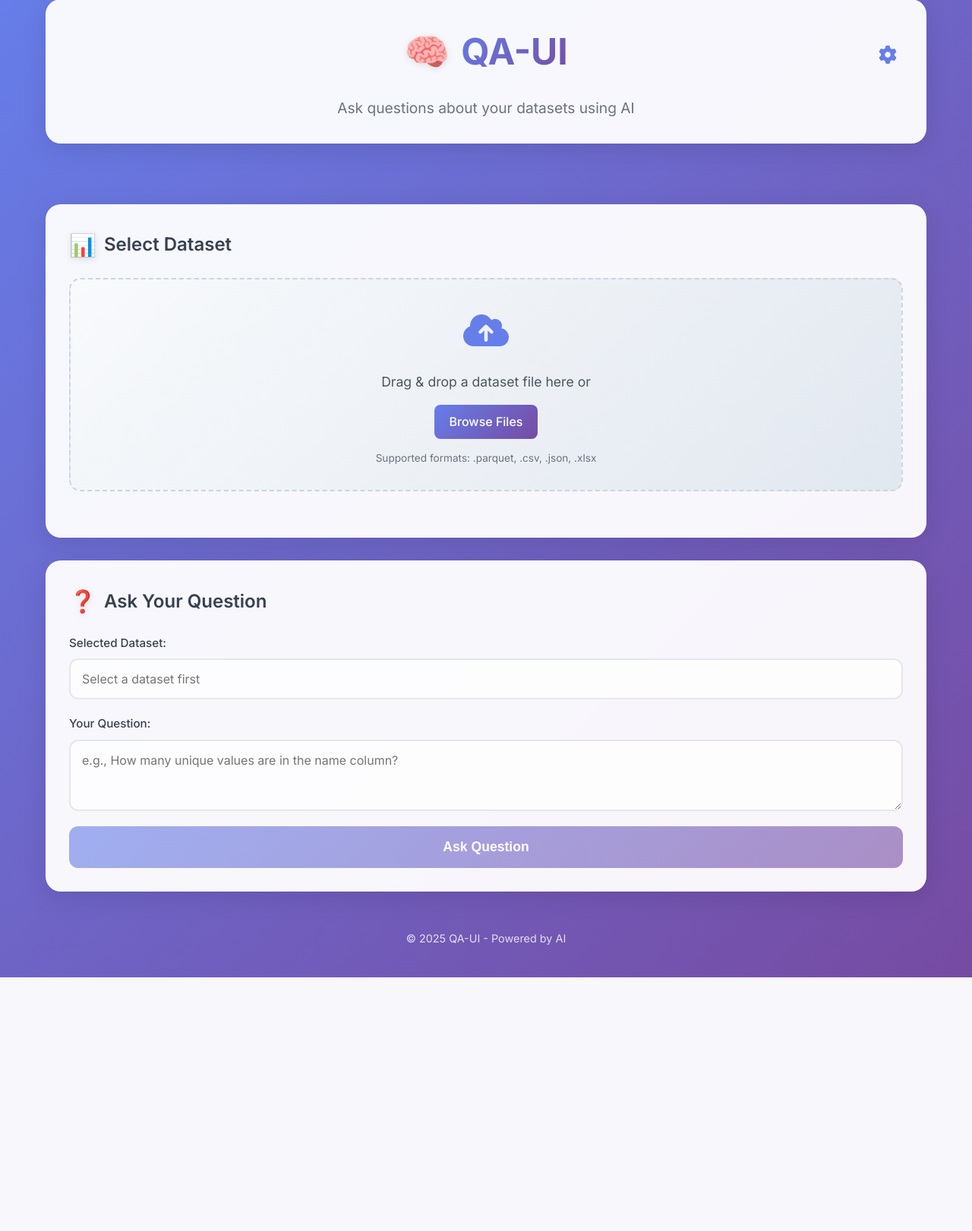
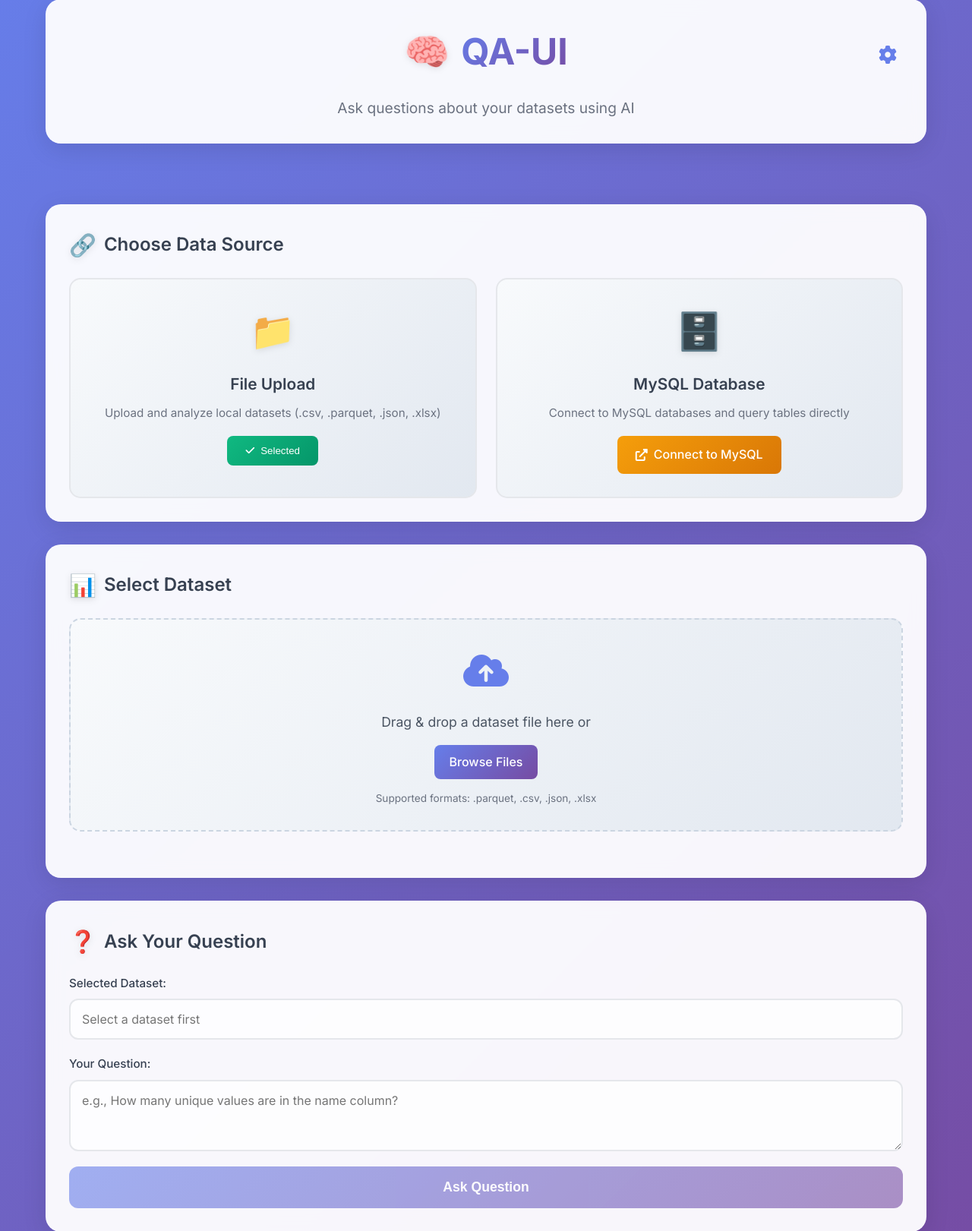
Before and after one commit to erdemire21/EasyQA, a FastAPI app: page / in a window 1280 px wide. Shown: the part 61-1682 px from the top of the page at 76% size. Before the commit the page ends 1348 px from the top, so only its background shows below. Run offline with FastAPI, Linux system fonts and the light colour scheme.

Commit message:
MYSQL Support Added

```diff
--- a/app.py
+++ b/app.py
@@ -13,6 +13,8 @@ from utilities.code_execution import capture_exec_output
 from utilities.code_processing import clean_pandas_code, modify_dataset_paths
 from utilities.data_loading import read_dataset
 from utilities.data_preprocessing import preprocess_dataset, save_preprocessed_dataset
+from utilities.mysql_handler import MySQLHandler
+from utilities.sql_agents import generate_sql_query
 from dotenv import load_dotenv, set_key
 from pathlib import Path
 
@@ -28,6 +30,11 @@ templates = Jinja2Templates(directory="templates")
 class QuestionRequest(BaseModel):
     question: str
     dataset: str
+
+class MySQLQuestionRequest(BaseModel):
+    question: str
+    database: str
+    table: str
 
 class QuestionResponse(BaseModel):
     answer: str
@@ -202,6 +209,11 @@ async def read_root(request: Request):
         "request": request,
         "datasets": datasets
     })
+
+@app.get("/mysql", response_class=HTMLResponse)
+async def mysql_page(request: Request):
+    """MySQL database connection and querying interface."""
+    return templates.TemplateResponse("mysql.html", {"request": request})
 
 @app.get("/api/datasets")
 async def get_datasets():
@@ -506,6 +518,121 @@ async def view_dataset(request: Request, dataset_name: str, page: int = 1, per_p
     except Exception as e:
         raise HTTPException(status_code=500, detail=f"Error viewing dataset: {str(e)}")
 
+# MySQL API Endpoints
+@app.get("/api/mysql/test-connection")
+async def test_mysql_connection():
+    """Test MySQL connection."""
+    try:
+        mysql_handler = MySQLHandler()
+        success, message = mysql_handler.test_connection()
+        return {"success": success, "message": message}
+    except Exception as e:
+        return {"success": False, "message": f"Connection test failed: {str(e)}"}
+
+@app.get("/api/mysql/databases")
+async def get_mysql_databases():
+    """Get list of available MySQL databases."""
+    try:
+        mysql_handler = MySQLHandler()
+        databases = mysql_handler.get_databases()
+        return {"success": True, "databases": databases}
+    except Exception as e:
+        return {"success": False, "message": str(e), "databases": []}
+
+@app.get("/api/mysql/tables/{database_name}")
+async def get_mysql_tables(database_name: str):
+    """Get list of tables in a specific database."""
+    try:
+        mysql_handler = MySQLHandler()
+        tables = mysql_handler.get_tables(database_name)
+        return {"success": True, "tables": tables}
+    except Exception as e:
+        return {"success": False, "message": str(e), "tables": []}
+
+@app.get("/api/mysql/schema/{database_name}/{table_name}")
+async def get_mysql_table_schema(database_name: str, table_name: str):
+    """Get detailed schema for a specific table."""
+    try:
+        mysql_handler = MySQLHandler()
+        schema = mysql_handler.get_table_schema(table_name, database_name)
+        return {"success": True, "schema": schema}
+    except Exception as e:
+        return {"success": False, "message": str(e), "schema": {}}
+
+@app.post("/api/mysql/ask")
+async def ask_mysql_question(mysql_request: MySQLQuestionRequest):
+    """Process a question about MySQL data."""
+    try:
+        if not mysql_request.question.strip():
+            raise HTTPException(status_code=400, detail="Question cannot be empty")
+
+        # Initialize MySQL handler and connect to database
+        mysql_handler = MySQLHandler()
+        mysql_handler.connect_to_database(mysql_request.database)
+
+        # Get table schema for context
+        schema = mysql_handler.get_table_schema(mysql_request.table, mysql_request.database)
+
+        # Generate SQL query using the dedicated SQL agent
+        sql_code = generate_sql_query(
+            question=mysql_request.question,
+            database_name=mysql_request.database,
+            table_name=mysql_request.table,
+            table_schema=schema
+        )
+
+        # Execute the SQL query
+        df = mysql_handler.execute_query(sql_code)
+
+        # Format the result intelligently
+        if df.empty:
+            answer = "No results found for your query."
+        else:
+            # Check if it's a simple single-value result (like COUNT, SUM, AVG)
+            if len(df) == 1 and len(df.columns) == 1:
+                # For single value results, just return the clean value
+                value = df.iloc[0, 0]
+                if pd.isna(value):
+                    answer = "NULL"
+                else:
+                    # Format numbers nicely
+                    if isinstance(value, (int, float)):
+                        if isinstance(value, float) and value.is_integer():
+                            answer = str(int(value))
+                        else:
+                            answer = str(value)
+                    else:
+                        answer = str(value)
+            # Check if it's a simple single-column result
+            elif len(df.columns) == 1 and len(df) <= 10:
+                # For single column results, show values without column header
+                values = df.iloc[:, 0].tolist()
+                answer = "\n".join(str(v) if not pd.isna(v) else "NULL" for v in values)
+            # For multi-column or larger results, show with headers
+            elif len(df) <= 10:
+                answer = df.to_string(index=False)
+            else:
+                answer = f"Found {len(df)} results. Here are the first 10:\n\n"
+                answer += df.head(10).to_string(index=False)
+                answer += f"\n\n... and {len(df) - 10} more rows."
+
+        mysql_handler.close_connection()
+
+        return {
+            "success": True,
+            "answer": answer,
+            "code": sql_code,
+            "rows_returned": len(df)
+        }
+
+    except Exception as e:
+        return {
+            "success": False,
+            "message": f"Error processing question: {str(e)}",
+            "answer": "",
+            "code": ""
+        }
+
 if __name__ == "__main__":
     import uvicorn
     uvicorn.run(app, host="0.0.0.0", port=8000)
--- a/requirements.txt
+++ b/requirements.txt
@@ -12,3 +12,5 @@ jinja2>=3.1.0
 requests==2.32.3
 openpyxl>=3.1.2
 python-multipart==0.0.20
+pymysql>=1.1.0
+sqlalchemy>=2.0.0
--- a/static/style.css
+++ b/static/style.css
@@ -105,6 +105,82 @@ body {
 .card-icon {
     font-size: 1.8rem;
     filter: drop-shadow(0 2px 4px rgba(0, 0, 0, 0.1));
+}
+
+/* Source Selection */
+.source-options {
+    display: grid;
+    grid-template-columns: repeat(auto-fit, minmax(300px, 1fr));
+    gap: 25px;
+    margin-top: 20px;
+}
+
+.source-option {
+    background: linear-gradient(135deg, #f8fafc, #e2e8f0);
+    border: 2px solid #e5e7eb;
+    border-radius: 15px;
+    padding: 30px 25px;
+    text-align: center;
+    transition: all 0.3s ease;
+    position: relative;
+}
+
+.source-option:hover {
+    border-color: #667eea;
+    transform: translateY(-2px);
+    box-shadow: 0 8px 25px rgba(102, 126, 234, 0.15);
+}
+
+.source-icon {
+    font-size: 3rem;
+    margin-bottom: 15px;
+    filter: drop-shadow(0 2px 4px rgba(0, 0, 0, 0.1));
+}
+
+.source-option h3 {
+    font-size: 1.3rem;
+    font-weight: 600;
+    color: #374151;
+    margin: 15px 0 10px 0;
+}
+
+.source-option p {
+    color: #6b7280;
+    font-size: 0.95rem;
+    line-height: 1.4;
+    margin-bottom: 20px;
+}
+
+.source-btn {
+    background: linear-gradient(135deg, #667eea, #764ba2);
+    color: white;
+    border: none;
+    padding: 12px 24px;
+    border-radius: 8px;
+    cursor: pointer;
+    font-weight: 500;
+    text-decoration: none;
+    display: inline-flex;
+    align-items: center;
+    gap: 8px;
+    transition: all 0.3s ease;
+}
+
+.source-btn:hover {
+    transform: translateY(-2px);
+    box-shadow: 0 4px 12px rgba(102, 126, 234, 0.3);
+}
+
+.source-btn.selected {
+    background: linear-gradient(135deg, #10b981, #059669);
+}
+
+.source-btn.mysql-btn {
+    background: linear-gradient(135deg, #f59e0b, #d97706);
+}
+
+.source-btn.mysql-btn:hover {
+    box-shadow: 0 4px 12px rgba(245, 158, 11, 0.3);
 }
 
 /* Dataset Grid */
--- a/templates/index.html
+++ b/templates/index.html
@@ -62,8 +62,34 @@
 
         <!-- Main Content -->
         <main class="main-content">
+            <!-- Data Source Selection -->
+            <div class="card source-selection-card">
+                <h2 class="card-title">
+                    <span class="card-icon">🔗</span>
+                    Choose Data Source
+                </h2>
+                <div class="source-options">
+                    <div class="source-option" id="fileSourceOption">
+                        <div class="source-icon">📁</div>
+                        <h3>File Upload</h3>
+                        <p>Upload and analyze local datasets (.csv, .parquet, .json, .xlsx)</p>
+                        <button class="source-btn selected" id="selectFileSource">
+                            <i class="fas fa-check"></i> Selected
+                        </button>
+                    </div>
+                    <div class="source-option" id="mysqlSourceOption">
+                        <div class="source-icon">🗄️</div>
+                        <h3>MySQL Database</h3>
+                        <p>Connect to MySQL databases and query tables directly</p>
+                        <a href="/mysql" class="source-btn mysql-btn">
+                            <i class="fas fa-external-link-alt"></i> Connect to MySQL
+                        </a>
+                    </div>
+                </div>
+            </div>
+
             <!-- Dataset Selection -->
-            <div class="card dataset-card">
+            <div class="card dataset-card" id="datasetCard">
                 <h2 class="card-title">
                     <span class="card-icon">📊</span>
                     Select Dataset
```
